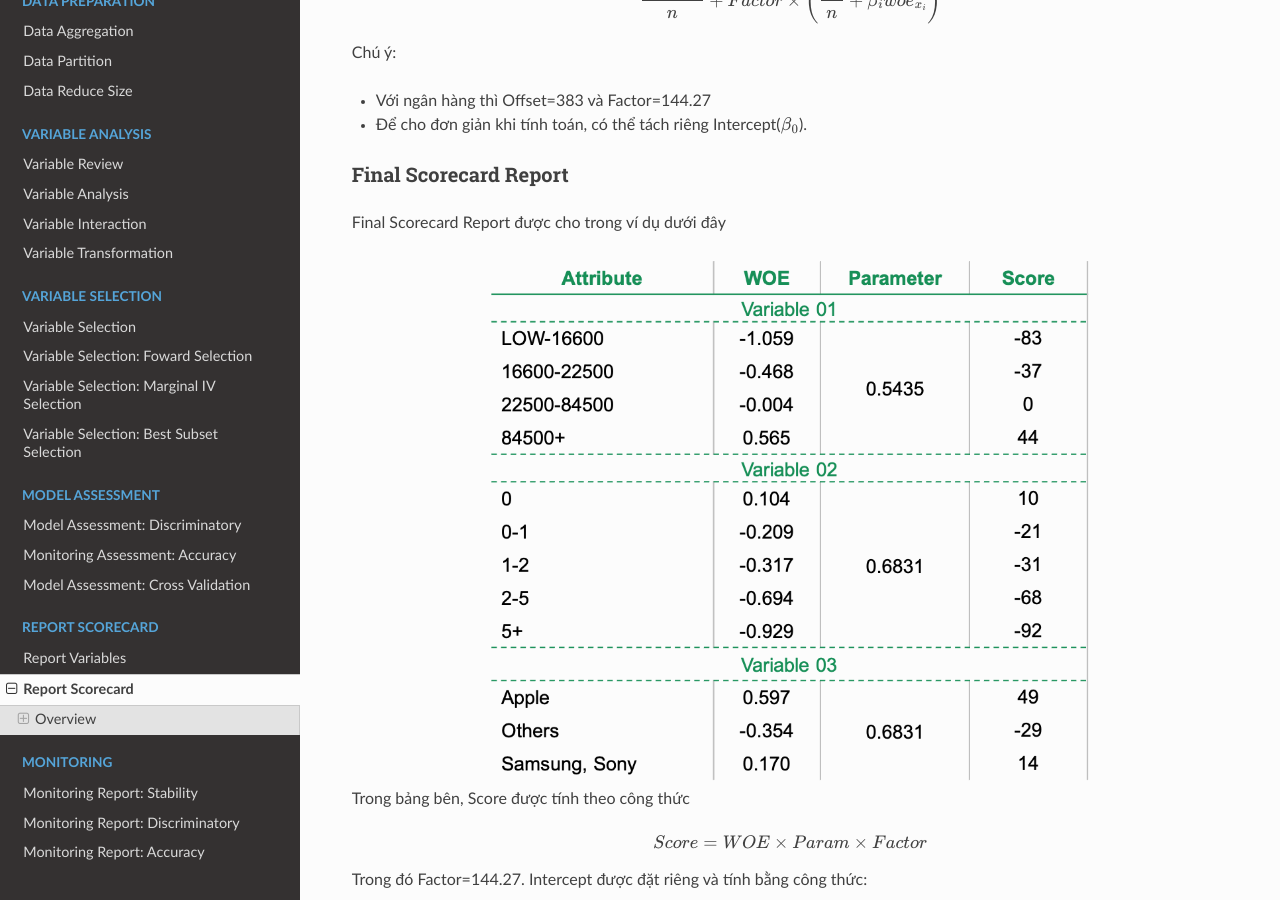
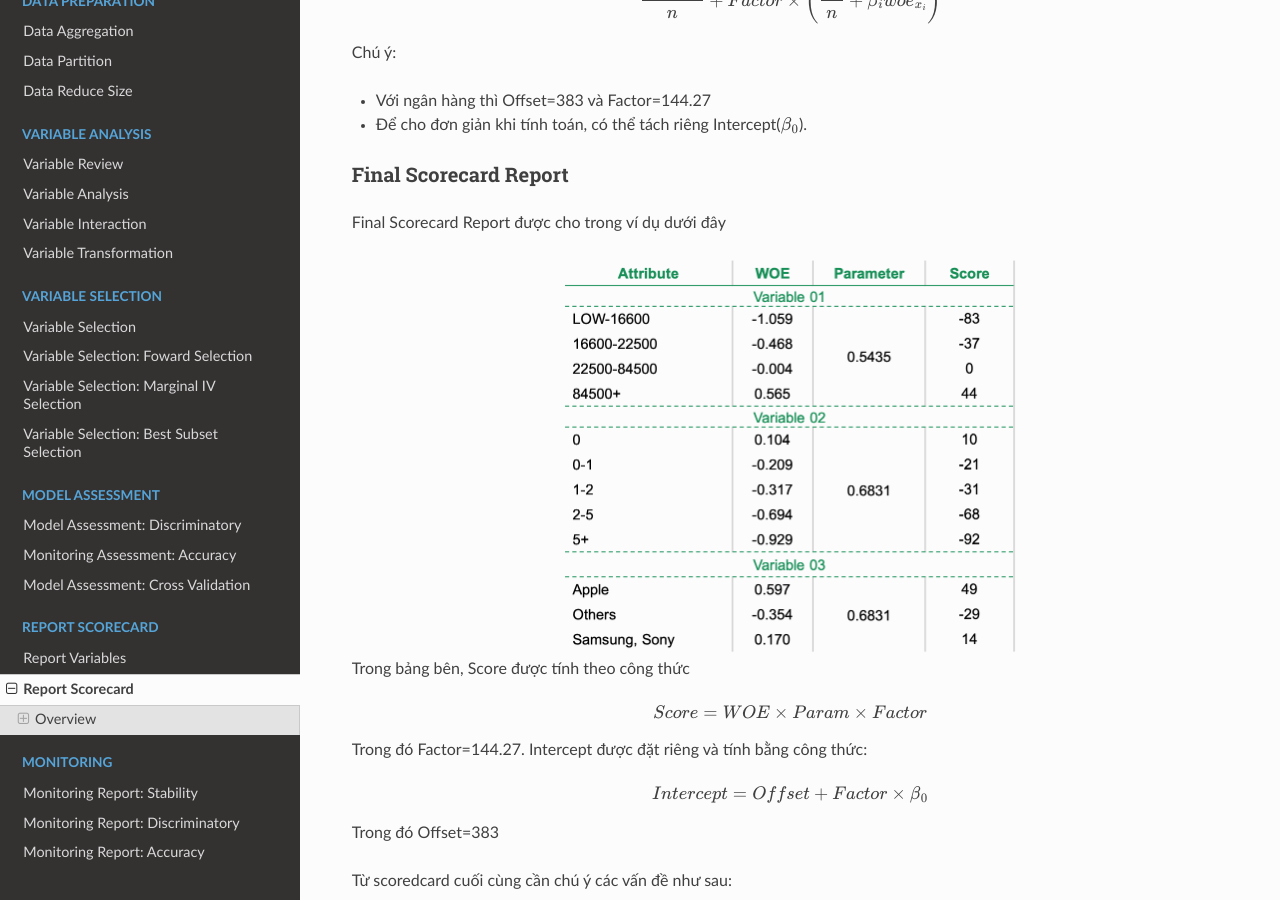
Before and after one commit to thanhtra254/SMCS, a Sphinx documentation site: the page built from docs/post/ReportScorecard.rst, in a window 1280 px wide and 900 px high, scrolled down 926 px. Built offline with Sphinx 7.4.7 and the Read the Docs theme 2.0.0, drawn with Linux system fonts in a browser that asks for light colours.

Commit message:
Update ReportScorecard.rst

```diff
--- a/docs/post/ReportScorecard.rst
+++ b/docs/post/ReportScorecard.rst
@@ -53,7 +53,8 @@ Final Scorecard Report được cho trong ví dụ dưới đây
 
 .. image:: ./images/Reporting/Picture1.png
    :align: center
-   :width: 600
+   :height: 398
+   :alt: Scorecard Example
 
 Trong bảng bên, Score được tính theo công thức
 
```
